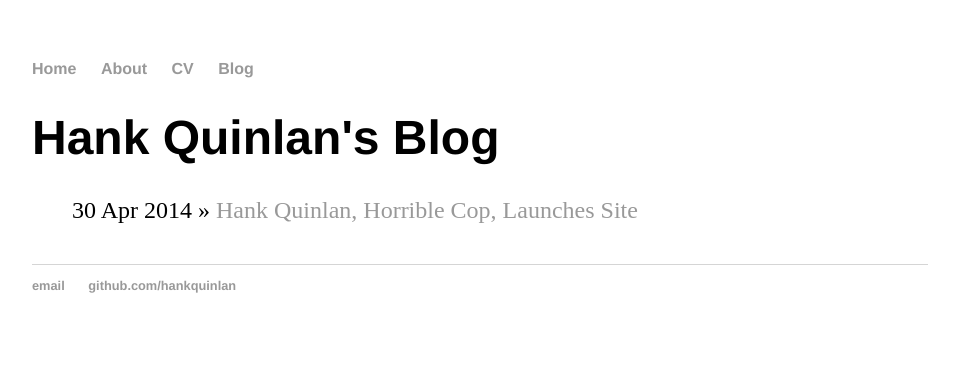
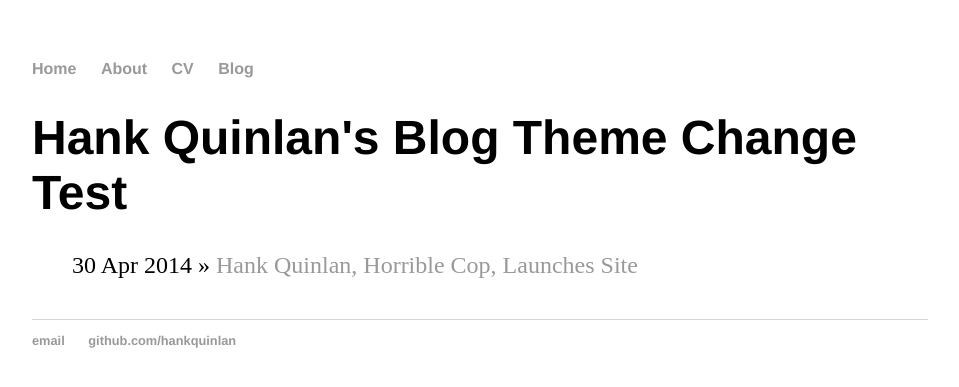
Before and after one commit to rotational/rotational.github.io, a Jekyll site: the page built from blog/index.html, in a window 1280 px wide. Shown: the top 387 px of the page, without its empty margins (160-1119 px from the left). Built offline with Jekyll 4.4.1, drawn with Linux system fonts in a browser that asks for light colours.

Commit message:
Auto stash before merge of "master" and "origin/master"

```diff
--- a/blog/index.html
+++ b/blog/index.html
@@ -1,6 +1,6 @@
 ---
 layout: default
-title: Hank Quinlan's Blog
+title: Hank Quinlan's Blog Theme Change Test
 ---
 	<h1>{{ page.title }}</h1>
 	<ul class="posts">
```
